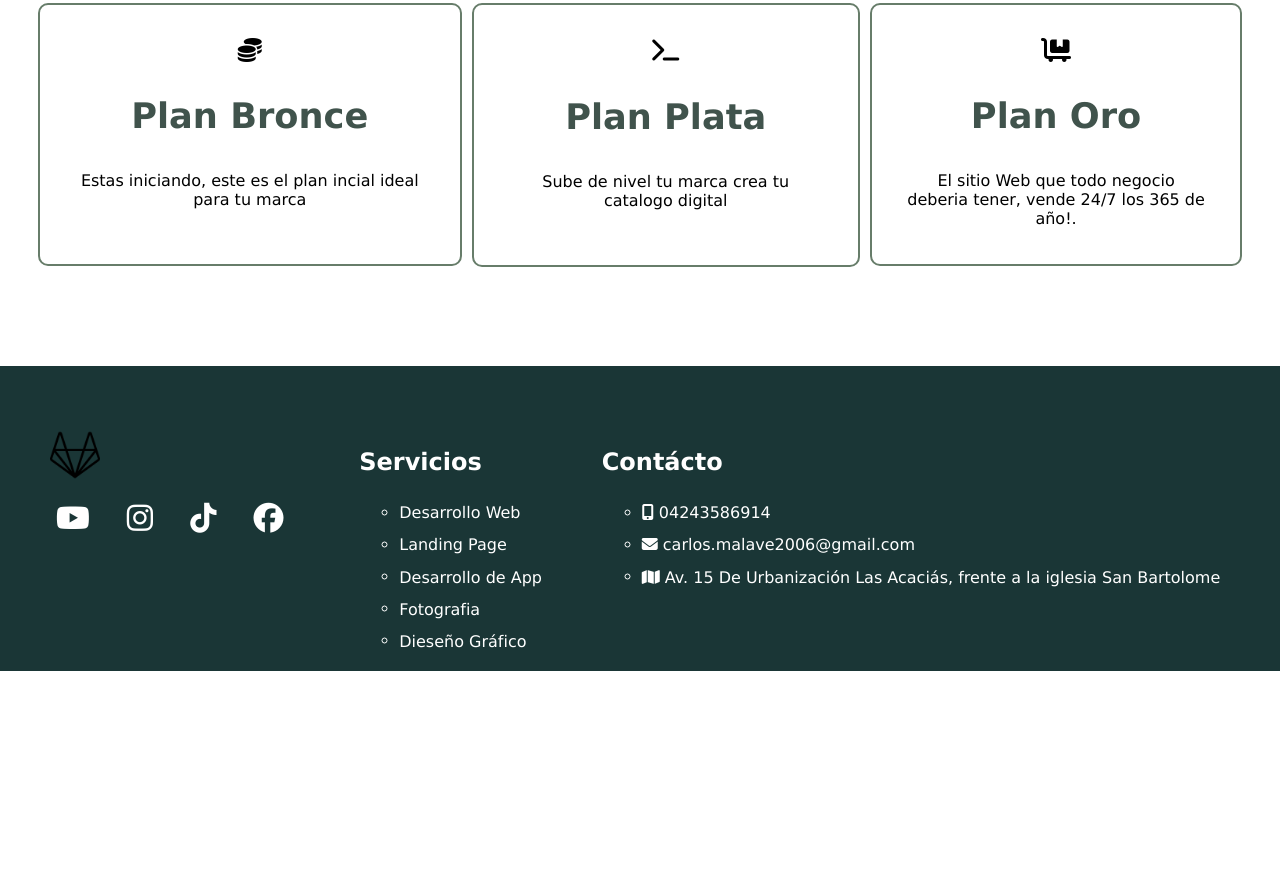
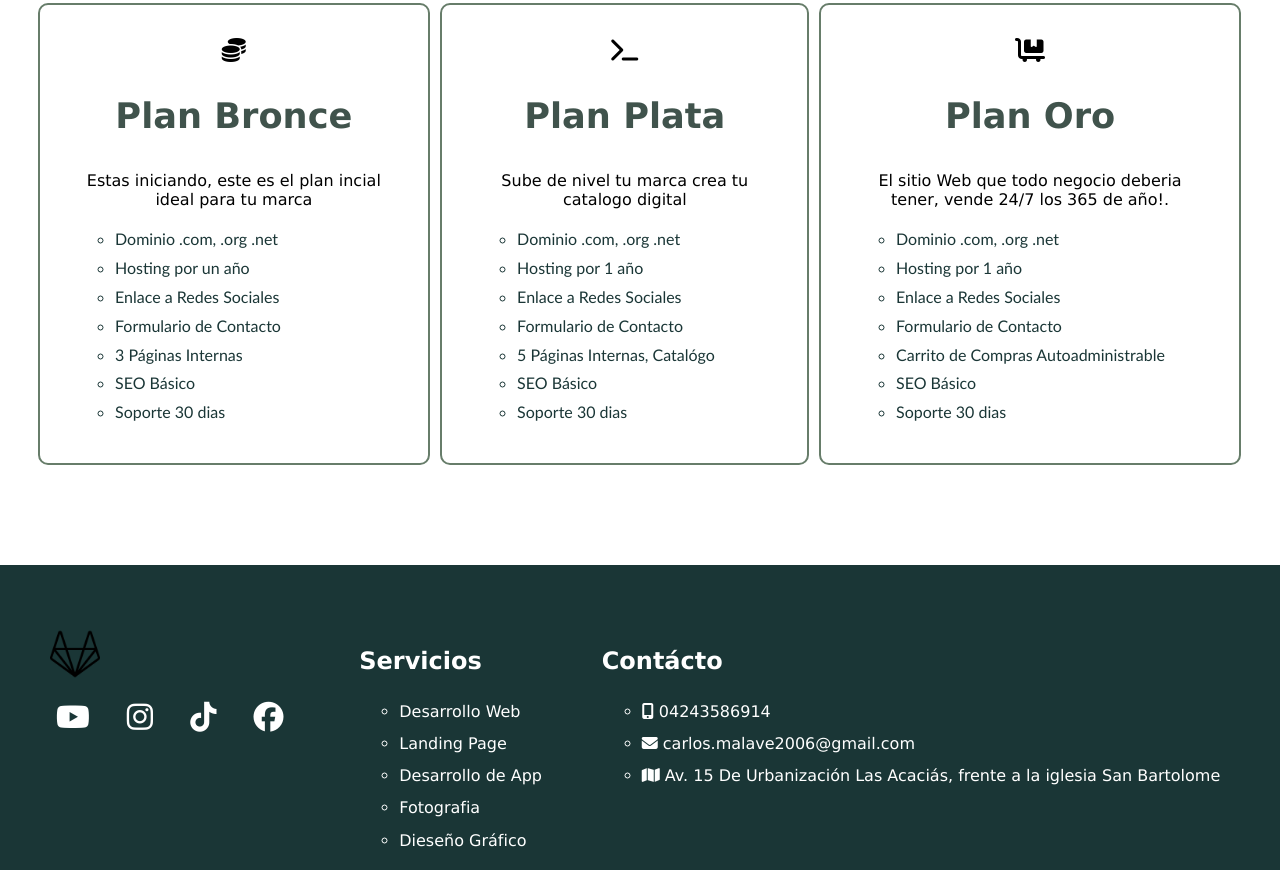
Before and after one commit to Carlossxjm/Carlosmalave, a plain HTML site: page desarrolloweb.html in a window 1280 px wide. Shown: the part 800-1670 px from the top of the page. Before the commit the page ends 1471 px from the top, so only its background shows below. Drawn offline with nearby package versions, Linux system fonts and the light colour scheme.

Commit message:
paginainterna

```diff
--- a/assets/css/stylemain.css
+++ b/assets/css/stylemain.css
@@ -279,5 +279,12 @@ font-size: 18px;
 }
 .col-1{
     padding: 30px;
+    line-height: 1.8rem;
+}
+.ul{
+    font-size: 0,5rem;
     line-height: 1.8em;
+    color: #1A3636;
+    list-style: circle;
+    font-family:'Gill Sans', 'Gill Sans MT', Calibri, 'Trebuchet MS', sans-serif;
 }
--- a/desarrolloweb.html
+++ b/desarrolloweb.html
@@ -45,18 +45,45 @@
         <p> <i class="fa-solid fa-coins fa-xl"></i></p>
         <h3 class="#"> Plan Bronce </h3>
         <p class="#">Estas iniciando, este es el plan incial ideal para tu marca</p>
+        <ul class="ul">
+            <li>Dominio .com, .org .net</li>
+            <li>Hosting por un año</li>
+            <li>Enlace a Redes Sociales</li>
+            <li>Formulario de Contacto</li>
+            <li>3 Páginas Internas</li>
+            <li>SEO Básico</li>
+            <li>Soporte 30 dias</li>
+        </ul>
 
     </article>
         <article class="card animate__animated animate__fadeIn">
             <p>  <i class="fa-solid fa-terminal fa-xl"></i></p>
             <h3>  Plan Plata </h3>
             <p>Sube de nivel tu marca crea tu catalogo digital</p>
+            <ul class="ul">
+                <li>Dominio .com, .org .net</li>
+                <li>Hosting por 1 año</li>
+                <li>Enlace a Redes Sociales</li>
+                <li>Formulario de Contacto</li>
+                <li>5 Páginas Internas, Catalógo</li>
+                <li>SEO Básico</li>
+                <li>Soporte 30 dias</li>
+            </ul>
         </article>
 
         <article class="card animate__animated animate__zoomInRight">
             <p><i class="fa-solid fa-cart-flatbed fa-xl"></i></p>
             <h3> Plan Oro </h3>
             <p>El sitio Web que todo negocio deberia tener, vende 24/7 los 365 de año!.</p>
+            <ul class="ul">
+                <li>Dominio .com, .org .net</li>
+                <li>Hosting por 1 año</li>
+                <li>Enlace a Redes Sociales</li>
+                <li>Formulario de Contacto</li>
+                <li>Carrito de Compras Autoadministrable</li>
+                <li>SEO Básico</li>
+                <li>Soporte 30 dias</li>
+            </ul>
         </article>
 
     </section>
```
